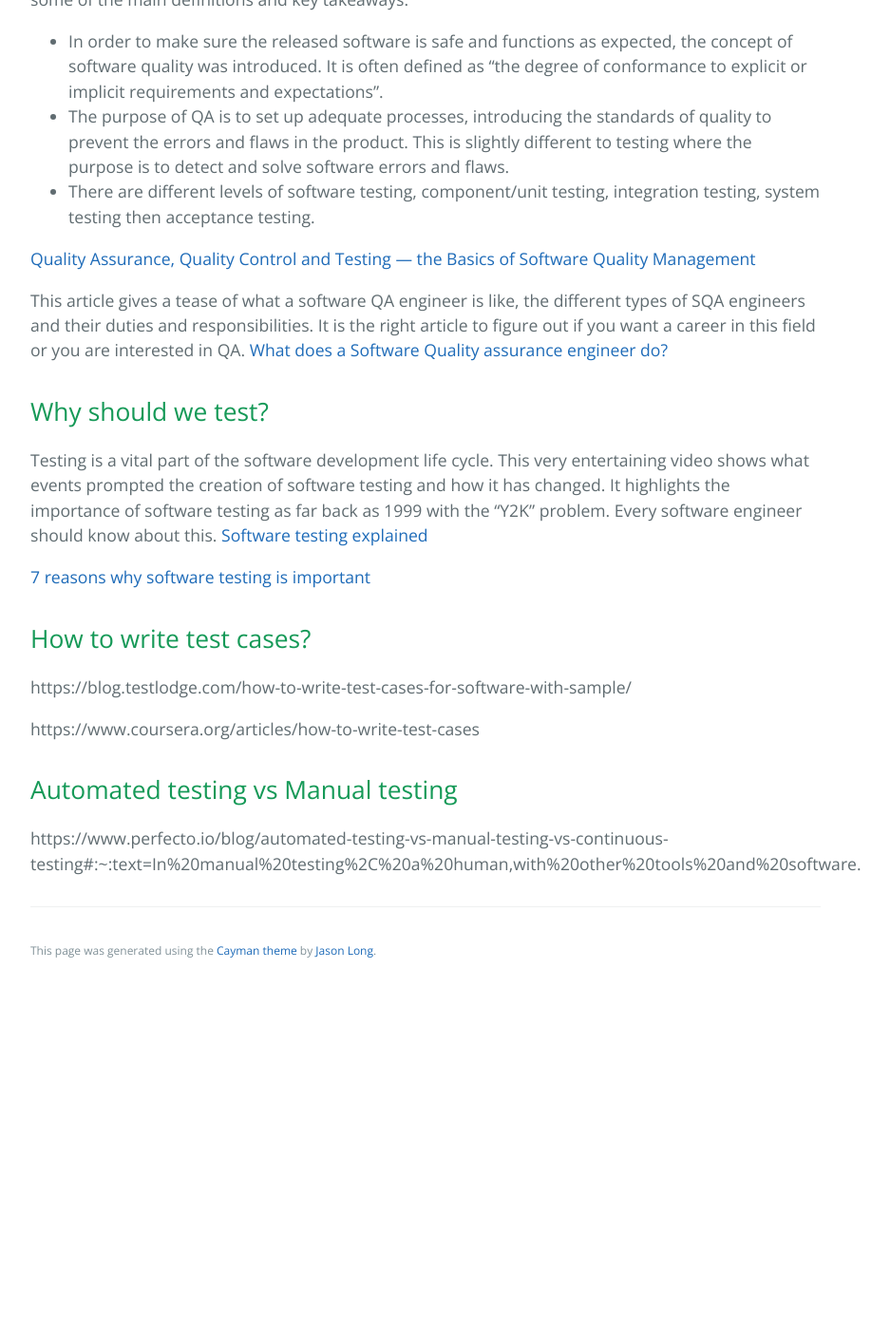
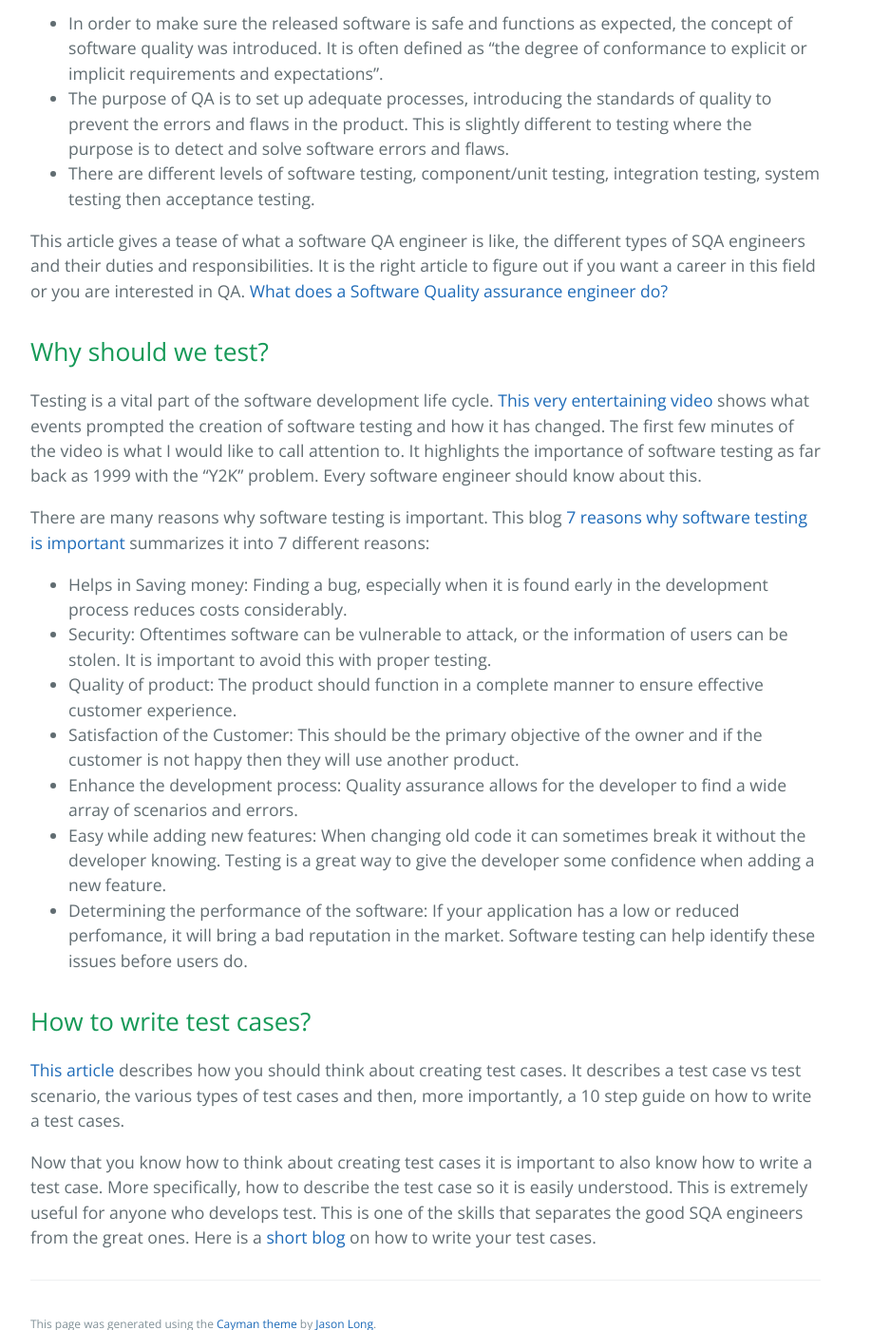
Before and after one commit to learning-software-engineering/learning-software-engineering.github.io, a Jekyll site: the page built from Topics/Development_Process/QA_testing.md, in a window 1280 px wide and 1400 px high, scrolled down 1180 px. Shown: the whole window at 95% size, without its empty margins (192-1129 px from the left). Built offline with Jekyll 4.4.1, drawn with Linux system fonts in a browser that asks for light colours; our own code applies the rules of GitHub Pages for plain Markdown files; before the commit the page ends 2223 px from its top, so only the background shows below that; some of the changed text lies outside the part shown.

Commit message:
Added summaries for the links

```diff
--- a/Topics/Development_Process/QA_testing.md
+++ b/Topics/Development_Process/QA_testing.md
@@ -5,39 +5,46 @@
 ### [What is Software QA?](#what-is-software-qa-1)
 ### [Why should we test?](#why-should-we-test-1)
 ### [How to write test cases?](#how-to-write-test-cases-1)
-### [Automated testing vs Manual testing](#automated-testing-vs-manual-testing-1)
+
 
 ## Introduction
 
-This article will specifically focus on the testing portion of the development process. It is an essential and often overlooked part of this process and it will explain what software quality assurance or Software QA is, why it is an important part of the development process, how to do it and different methods of testing.
+This article will specifically focus on the testing portion of the development process. It is an essential and often overlooked part of this process and it will explain what software quality assurance or Software QA is, why it is an important part of the development process and how to do it.
 At the end of this article, a CSC301 student would have the basic understandings of Software QA and would be able to look into a career in the Software QA field.
 
 
 ## What is Software QA?
 
-The following paper is likely the greatest paper about software QA, however it is very long. Here are some of the main definitions and key takeaways:
+[Quality Assurance, Quality Control and Testing — the Basics of Software Quality Management](https://www.altexsoft.com/whitepapers/quality-assurance-quality-control-and-testing-the-basics-of-software-quality-management/)
+
+This paper is likely the greatest paper about software QA, however it is quite long. Here are some of the main definitions and key takeaways:
 - In order to make sure the released software is safe and functions as expected, the concept of software quality was introduced. It is often defined as “the degree of conformance to explicit or implicit requirements and expectations”.
 - The purpose of QA is to set up adequate processes, introducing the standards of quality to prevent the errors and flaws in the product. This is slightly different to testing where the purpose is to detect and solve software errors and flaws.
 - There are different levels of software testing, component/unit testing, integration testing, system testing then acceptance testing.
 
- [Quality Assurance, Quality Control and Testing — the Basics of Software Quality Management](https://www.altexsoft.com/whitepapers/quality-assurance-quality-control-and-testing-the-basics-of-software-quality-management/)
 
 This article gives a tease of what a software QA engineer is like, the different types of SQA engineers and their duties and responsibilities. It is the right article to figure out if you want a career in this field or you are interested in QA.
 [What does a Software Quality assurance engineer do?](https://www.careerexplorer.com/careers/software-quality-assurance-engineer/)
 
 ## Why should we test?
 
-Testing is a vital part of the software development life cycle. This very entertaining video shows what events prompted the creation of software testing and how it has changed. It highlights the importance of software testing as far back as 1999 with the "Y2K" problem. Every software engineer should know about this.
-[Software testing explained](https://youtu.be/oLc9gVM8FBM)
+Testing is a vital part of the software development life cycle.
+[This very entertaining video](https://youtu.be/oLc9gVM8FBM) shows what events prompted the creation of software testing and how it has changed. The first few minutes of the video is what I would like to call attention to. It highlights the importance of software testing as far back as 1999 with the "Y2K" problem. Every software engineer should know about this.
 
 
-[7 reasons why software testing is important](https://www.indiumsoftware.com/blog/why-software-testing/)
+There are many reasons why software testing is important. This blog [7 reasons why software testing is important](https://www.indiumsoftware.com/blog/why-software-testing/) summarizes it into 7 different reasons:
+- Helps in Saving money: Finding a bug, especially when it is found early in the development process reduces costs considerably.
+- Security: Oftentimes software can be vulnerable to attack, or the information of users can be stolen. It is important to avoid this with proper testing.
+- Quality of product: The product should function in a complete manner to ensure effective customer experience.
+- Satisfaction of the Customer: This should be the primary objective of the owner and if the customer is not happy then they will use another product.
+- Enhance the development process: Quality assurance allows for the developer to find a wide array of scenarios and errors.
+- Easy while adding new features: When changing old code it can sometimes break it without the developer knowing. Testing is a great way to give the developer some confidence when adding a new feature.
+- Determining the performance of the software: If your application has a low or reduced perfomance, it will bring a bad reputation in the market. Software testing can help identify these issues before users do.
+
 
 ## How to write test cases?
-https://blog.testlodge.com/how-to-write-test-cases-for-software-with-sample/
 
-https://www.coursera.org/articles/how-to-write-test-cases
+[This article](https://www.coursera.org/articles/how-to-write-test-cases) describes how you should think about creating test cases. It describes a test case vs test scenario, the various types of test cases and then, more importantly, a 10 step guide on how to write a test cases.
 
-## Automated testing vs Manual testing
-
-https://www.perfecto.io/blog/automated-testing-vs-manual-testing-vs-continuous-testing#:~:text=In%20manual%20testing%2C%20a%20human,with%20other%20tools%20and%20software.
+Now that you know how to think about creating test cases it is important to also know how to write a test case. More specifically, how to describe the test case so it is easily understood. This is extremely useful for anyone who develops test. This is one of the skills that separates the good SQA engineers from the great ones.
+Here is a [short blog](https://blog.testlodge.com/how-to-write-test-cases-for-software-with-sample/) on how to write your test cases.
```
